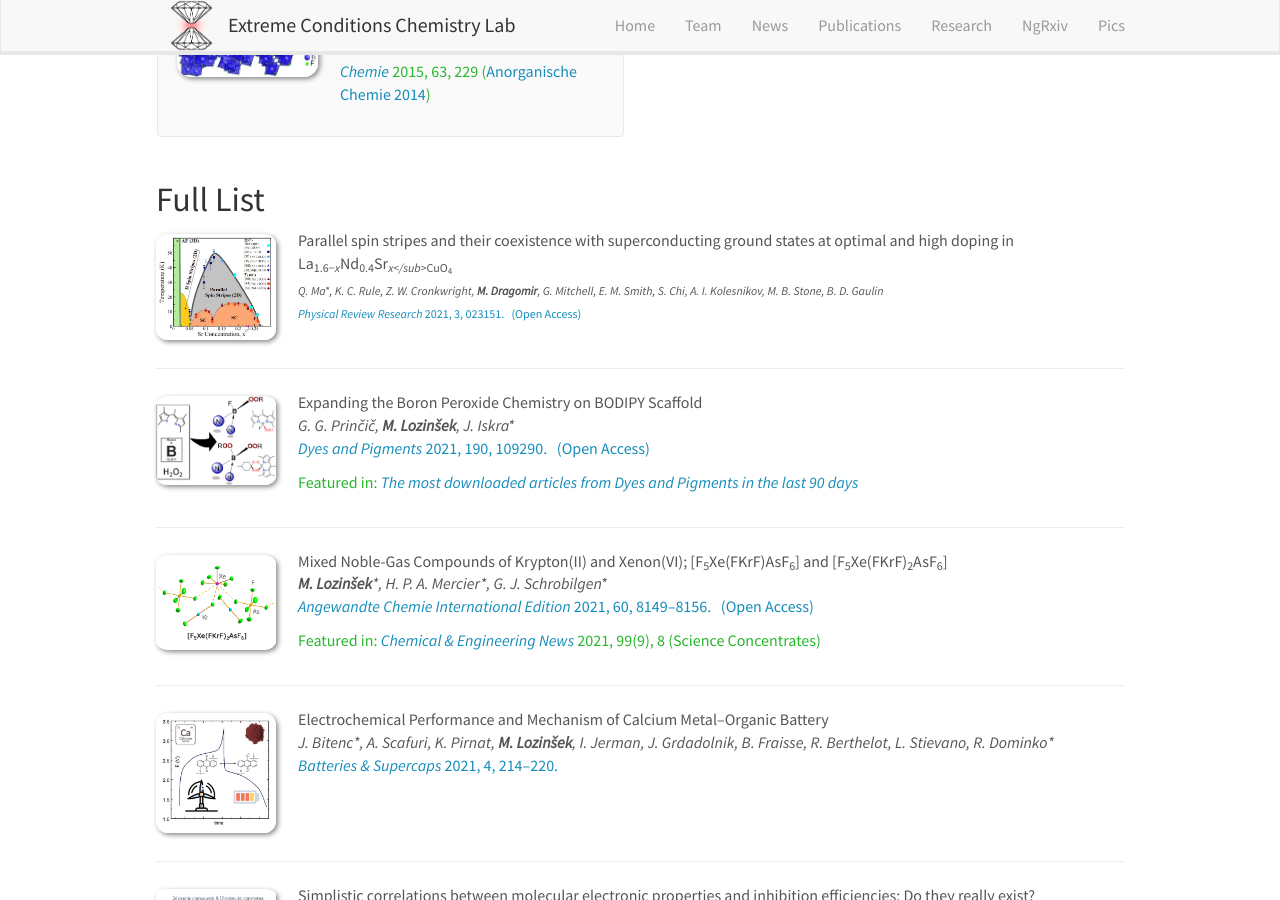
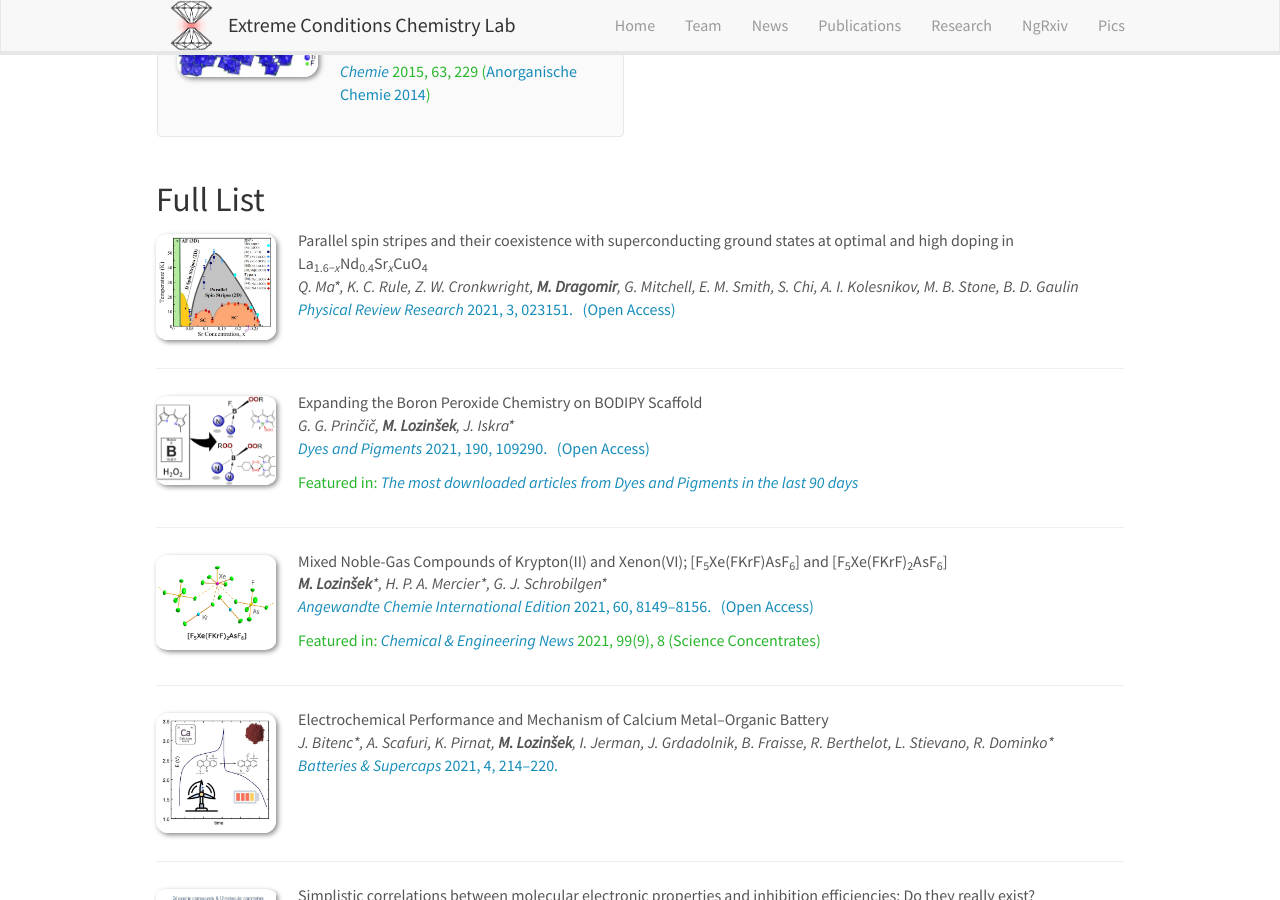
Before and after one commit to eccl-jsi/eccl-jsi.github.io, a Jekyll site: the page built from _pages/publications.md, in a window 1280 px wide and 900 px high, scrolled down 1406 px. Built offline with Jekyll 4.4.1, drawn with Linux system fonts in a browser that asks for light colours; nearby versions of some CDN libraries.

Commit message:
Update publist.yml

```diff
--- a/_data/publist.yml
+++ b/_data/publist.yml
@@ -7,7 +7,7 @@
   link:
     display: "<i>Physical Review Research</i> 2021, 3, 023151. &nbsp;&nbsp;(Open Access)"
     url: "https://journals.aps.org/prresearch/abstract/10.1103/PhysRevResearch.3.023151"
-  title: "Parallel spin stripes and their coexistence with superconducting ground states at optimal and high doping in La<sub>1.6−<i>x</i></sub>Nd<sub>0.4</sub>Sr<sub><i>x</sub></i>CuO<sub>4</sub>"
+  title: "Parallel spin stripes and their coexistence with superconducting ground states at optimal and high doping in La<sub>1.6−<i>x</i></sub>Nd<sub>0.4</sub>Sr<sub><i>x</i></sub>CuO<sub>4</sub>"
 -
   authors: "G. G. Prinčič, <b>M. Lozinšek</b>, J. Iskra*"
   description: ""
```
